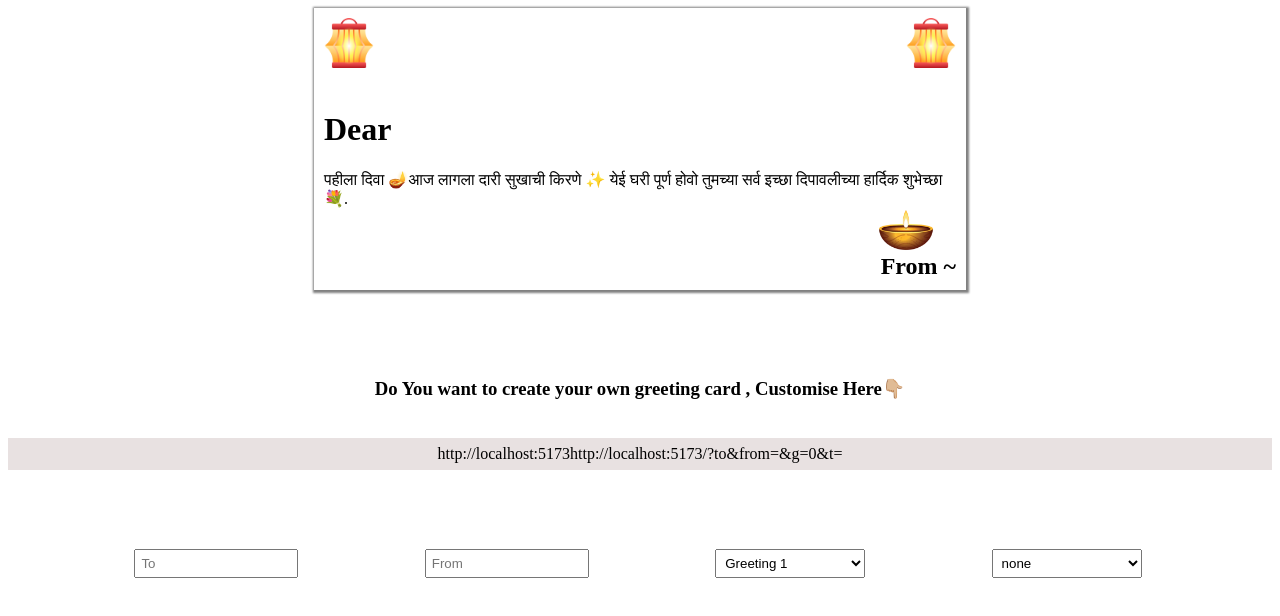
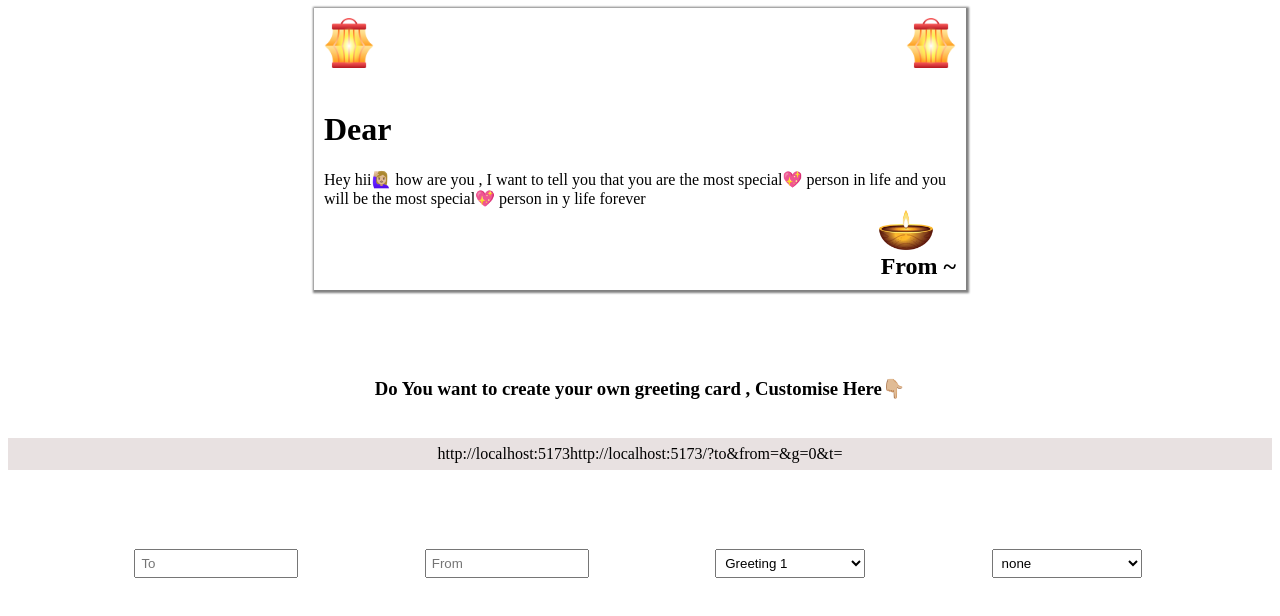
Before and after one commit to samikshashahare/diwali-dhamaka, a React (Vite) app: page / in a window 1280 px wide. Shown: the top 616 px of the page. Built offline with nearby package versions, Linux system fonts and the light colour scheme.

Commit message:
added one more text in home.js

```diff
--- a/src/views/Home/Home.jsx
+++ b/src/views/Home/Home.jsx
@@ -6,6 +6,7 @@ import { useState } from "react";
 
 const GREETING = [
 
+  "Hey hii🙋🏼‍♀️ how are you , I want to tell you that you are the most special💖 person in life and you will be the most special💖 person in y life forever",
   "पहीला दिवा 🪔आज लागला दारी सुखाची किरणे ✨ येई घरी पूर्ण होवो तुमच्या सर्व इच्छा दिपावलीच्या हार्दिक शुभेच्छा💐.",
   "दारी दिव्यांची आरास 🪔 अंगणी फुललेला सडा रांगोळीचा  खास ✨✨ आनंद बहरलेला सर्वत्र आणि हर्षलेले मन 🎆🎇आला आला दिवाळी सण 🪔 करा प्रेमाची उधळण…💐",
   "उत्कर्षाची वाट उमटली विरला गर्द कालचा काळोख…✨ क्षितिजावर पहाट🌄 उगवली घेऊनिया नवा उत्साह सोबत…🎆🎇 दीपावलीच्या हार्दिक शुभेच्छा…💐",
```
